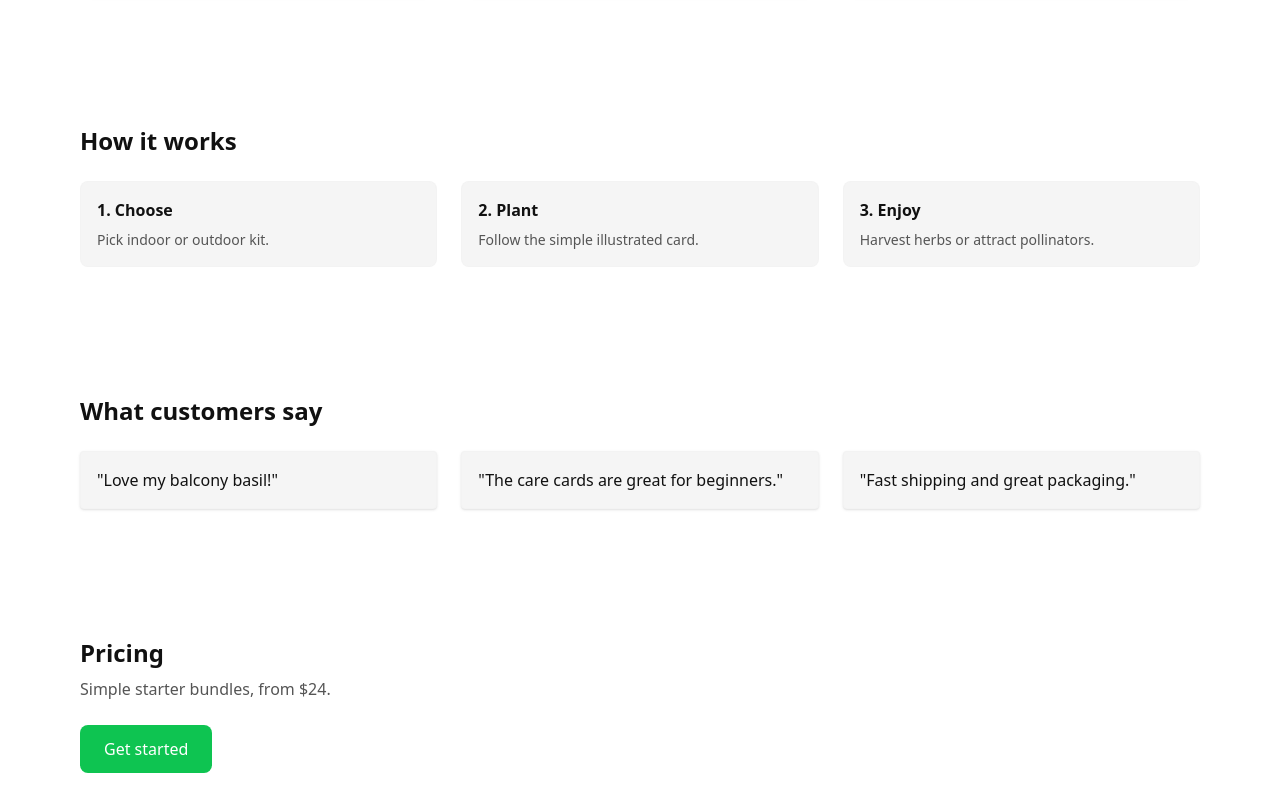
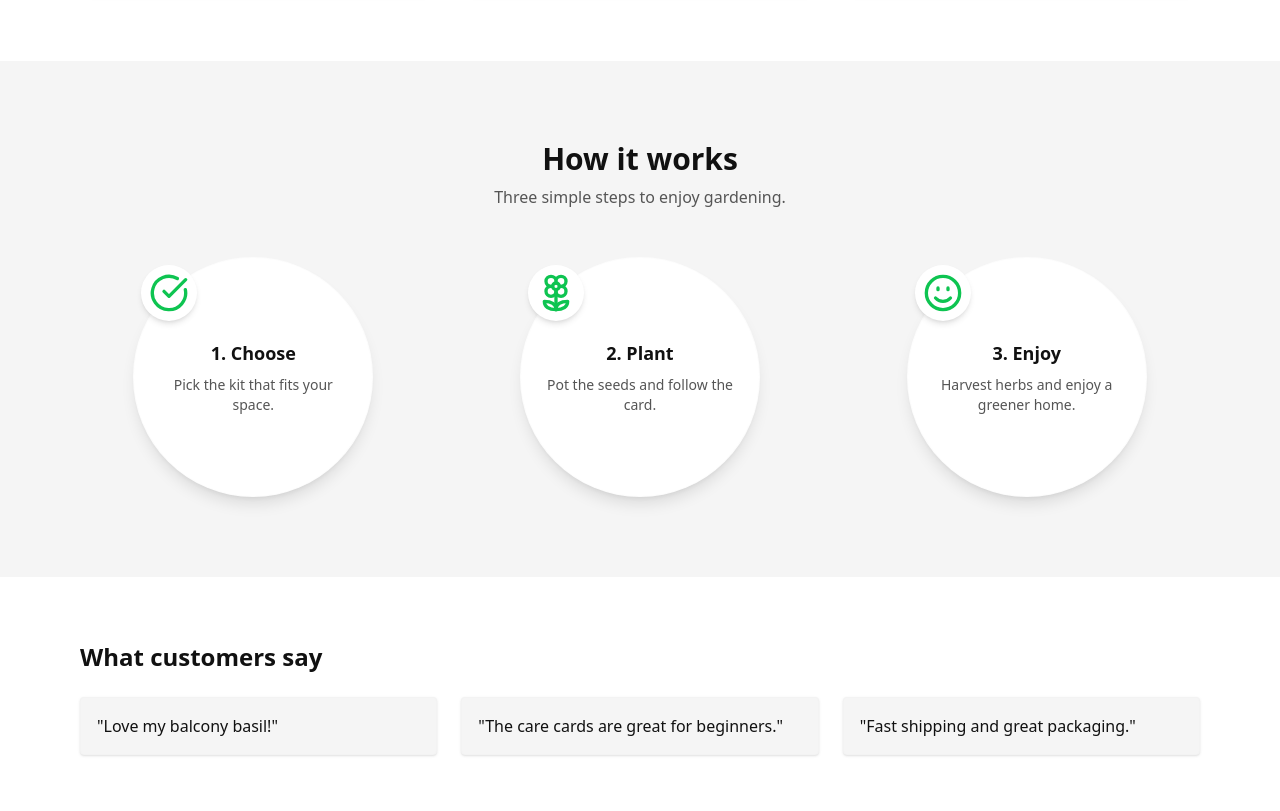
Before and after one commit to akabassijgos/garden-kits-landing, a website built with Vite: page index.html in a window 1280 px wide. Shown: the part 1267-2078 px from the top of the page. Built offline with nearby package versions, Linux system fonts and the light colour scheme.

Commit message:
Add circular "How it works" section with floating icon discs and hover motion for each step

```diff
--- a/index.html
+++ b/index.html
@@ -155,20 +155,62 @@
         </section>
 
         <!-- How it works -->
-        <section id="how" class="max-w-6xl mx-auto px-4 py-16">
-            <h2 class="text-2xl font-bold">How it works</h2>
-            <div class="mt-6 grid gap-6 sm:grid-cols-3">
-                <div class="p-4 bg-surface rounded-lg border border-border/10">
-                    <h3 class="font-semibold">1. Choose</h3>
-                    <p class="mt-2 text-sm text-text-secondary">Pick indoor or outdoor kit.</p>
-                </div>
-                <div class="p-4 bg-surface rounded-lg border border-border/10">
-                    <h3 class="font-semibold">2. Plant</h3>
-                    <p class="mt-2 text-sm text-text-secondary">Follow the simple illustrated card.</p>
-                </div>
-                <div class="p-4 bg-surface rounded-lg border border-border/10">
-                    <h3 class="font-semibold">3. Enjoy</h3>
-                    <p class="mt-2 text-sm text-text-secondary">Harvest herbs or attract pollinators.</p>
+        <section id="how" class="bg-surface">
+            <div class="max-w-6xl mx-auto px-4 py-20">
+                <h2 class="text-3xl font-bold text-center">How it works</h2>
+                <p class="text-center mt-2 text-text-secondary">Three simple steps to enjoy gardening.</p>
+
+                <div class="mt-12 grid gap-10 md:grid-cols-3 justify-items-center">
+                    <!-- STEP 1 -->
+                    <div class="relative transition-transform duration-300 ease-out hover:-translate-y-2">
+                        <div class="absolute top-2 left-2">
+                            <div class="w-14 h-14 rounded-full bg-bg flex items-center justify-center text-primary shadow-md">
+                                <i data-lucide="circle-check-big" class="w-10 h-10" aria-hidden="true"></i>
+                            </div>
+                        </div>
+
+                        <div
+                            class="w-56 h-56 md:w-60 md:h-60 rounded-full bg-bg border border-border/10 shadow-lg flex items-center justify-center p-6 text-center">
+                            <div>
+                                <h3 class="text-lg font-semibold">1. Choose</h3>
+                                <p class="mt-2 text-sm text-text-secondary">Pick the kit that fits your space.</p>
+                            </div>
+                        </div>
+                    </div>
+
+                    <!-- STEP 2 -->
+                    <div class="relative transition-transform duration-300 ease-out hover:-translate-y-2">
+                        <div class="absolute top-2 left-2">
+                            <div class="w-14 h-14 rounded-full bg-bg flex items-center justify-center text-primary shadow-md">
+                                <i data-lucide="flower-2" class="w-10 h-10" aria-hidden="true"></i>
+                            </div>
+                        </div>
+
+                        <div
+                            class="w-56 h-56 md:w-60 md:h-60 rounded-full bg-bg border border-border/10 shadow-lg flex items-center justify-center p-6 text-center">
+                            <div>
+                                <h3 class="text-lg font-semibold">2. Plant</h3>
+                                <p class="mt-2 text-sm text-text-secondary">Pot the seeds and follow the card.</p>
+                            </div>
+                        </div>
+                    </div>
+
+                    <!-- STEP 3 -->
+                    <div class="relative transition-transform duration-300 ease-out hover:-translate-y-2">
+                        <div class="absolute top-2 left-2">
+                            <div class="w-14 h-14 rounded-full bg-bg flex items-center justify-center text-primary shadow-md">
+                                <i data-lucide="smile" class="w-10 h-10" aria-hidden="true"></i>
+                            </div>
+                        </div>
+
+                        <div
+                            class="w-56 h-56 md:w-60 md:h-60 rounded-full bg-bg border border-border/10 shadow-lg flex items-center justify-center p-6 text-center">
+                            <div>
+                                <h3 class="text-lg font-semibold">3. Enjoy</h3>
+                                <p class="mt-2 text-sm text-text-secondary">Harvest herbs and enjoy a greener home.</p>
+                            </div>
+                        </div>
+                    </div>
                 </div>
             </div>
         </section>
--- a/src/js/icons.js
+++ b/src/js/icons.js
@@ -1,8 +1,11 @@
-import { createIcons, Leaf, Menu } from 'lucide';
+import { createIcons, Leaf, Menu, CircleCheckBig, Flower2, Smile } from 'lucide';
 
 createIcons({
   icons: {
     Menu,
     Leaf,
+    CircleCheckBig,
+    Flower2,
+    Smile,
   }
 });
```
